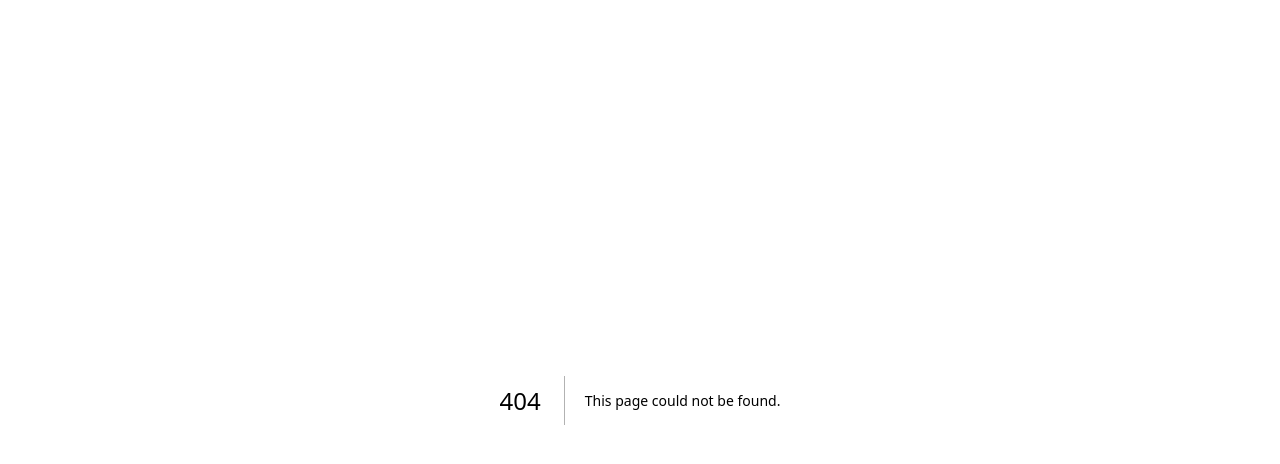
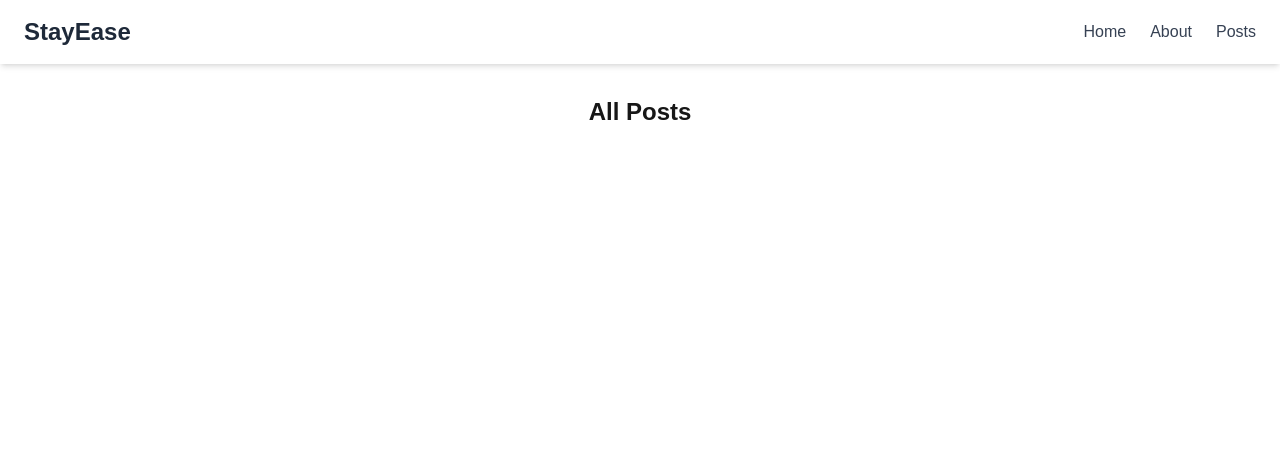
Before and after one commit to Anonymous2024-spec/alx-project-0x02-setup, a Next.js app in the folder alx-project-0x02/: page /posts in a window 1280 px wide. Before the commit this address had no page. Shown: the top 464 px of the page. Built offline with nearby package versions, Linux system fonts and the light colour scheme.

Commit message:
feat: implement reusable Header component with navigation links across home, about, and posts pages

```diff
--- a/alx-project-0x02/components/layout/Header.tsx
+++ b/alx-project-0x02/components/layout/Header.tsx
@@ -19,6 +19,11 @@ const Header: React.FC = () => {
               About
             </Link>
           </li>
+          <li>
+            <Link href="/posts" className="text-gray-700 hover:text-blue-600 transition-colors">
+              Posts
+            </Link>
+          </li>
         </ul>
       </nav>
     </header>
--- /dev/null
+++ b/alx-project-0x02/pages/posts.tsx
@@ -0,0 +1,15 @@
+import React from "react";
+import Header from "@/components/layout/Header";
+
+const PostsPage: React.FC = () => {
+  return (
+    <div>
+      <Header />
+      <main className="p-8 text-center">
+        <h1 className="text-2xl font-bold">All Posts</h1>
+      </main>
+    </div>
+  );
+};
+
+export default PostsPage;
```
